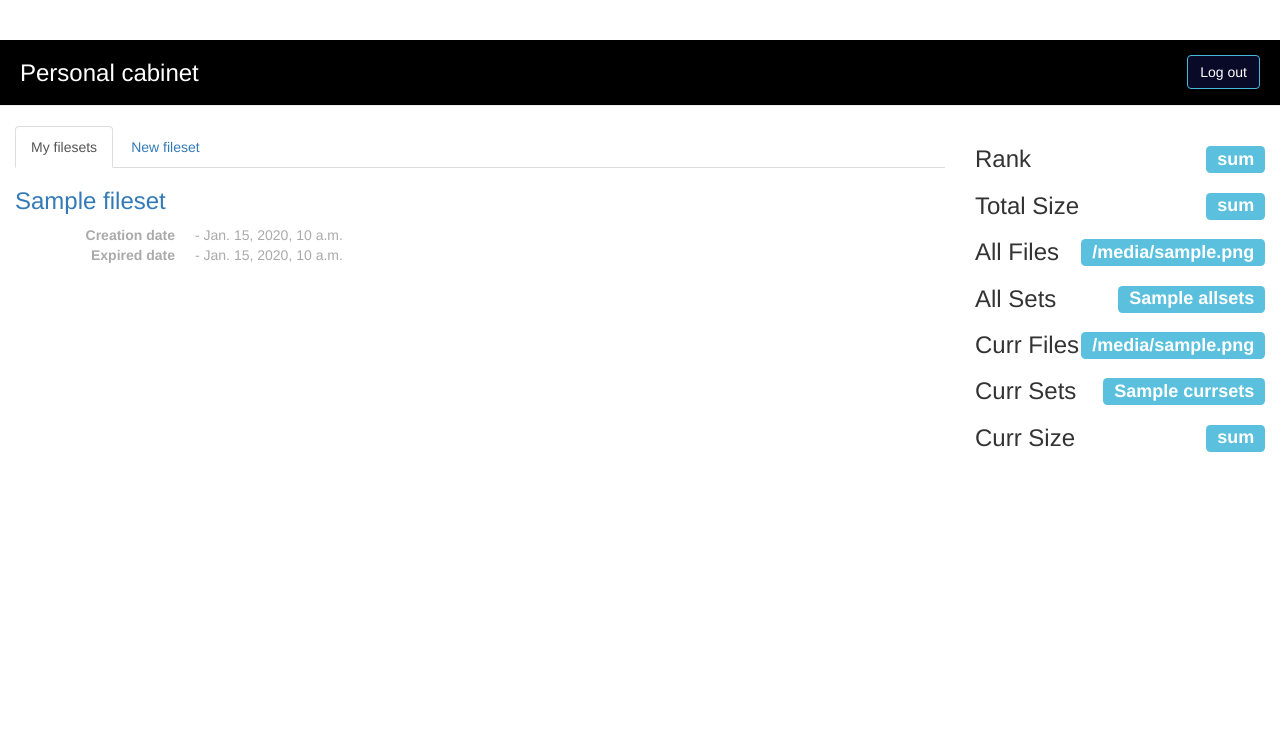
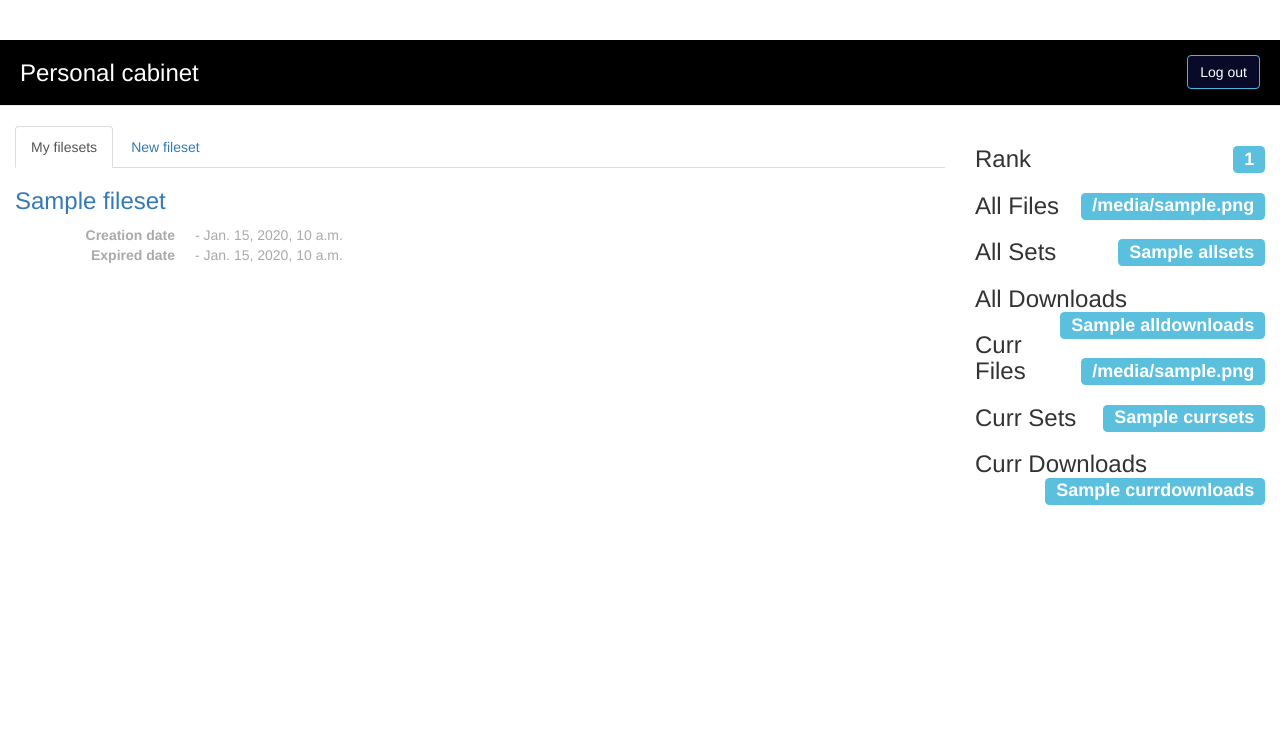
Before and after one commit to andriisalnikov/TechPractice2017, a Django app: template Task11/ex/templates/myprofile.html in a window 1280 px wide. Shown: the top 745 px of the page. Run offline with Django 3.2, Linux system fonts and the light colour scheme; the template is opened without the code that fills it: most values are stand-ins (such as "Sample title", 1, 10 or a date in 2020).

Commit message:
Completed profile statistics.

```diff
--- a/Task11/ex/templates/myprofile.html
+++ b/Task11/ex/templates/myprofile.html
@@ -77,13 +77,13 @@
 					</div>
 				</div>
 				<div class="col-xs-12 col-md-3">
-						<h3>Rank <span class="label label-info"> sum </span></h3>
-						<h3>Total Size <span class="label label-info"> sum </span></h3>
+						<h3>Rank <span class="label label-info"> {{ rank }} </span></h3>
 						<h3>All Files <span class="label label-info"> {{ allfiles }} </span></h3>
 						<h3>All Sets <span class="label label-info"> {{ allsets }} </span></h3>
+						<h3>All Downloads <span class="label label-info"> {{ alldownloads }} </span></h3>
 						<h3>Curr Files <span class="label label-info"> {{ currfiles }} </span></h3>
 						<h3>Curr Sets <span class="label label-info"> {{ currsets }} </span></h3>
-						<h3>Curr Size <span class="label label-info"> sum </span></h3>
+						<h3>Curr Downloads <span class="label label-info"> {{ currdownloads }} </span></h3>
 				</div>
 			</div>
 		</div>
```
Also changed, not shown: Task11/ex/ex/views.py (+18 -3 lines).
